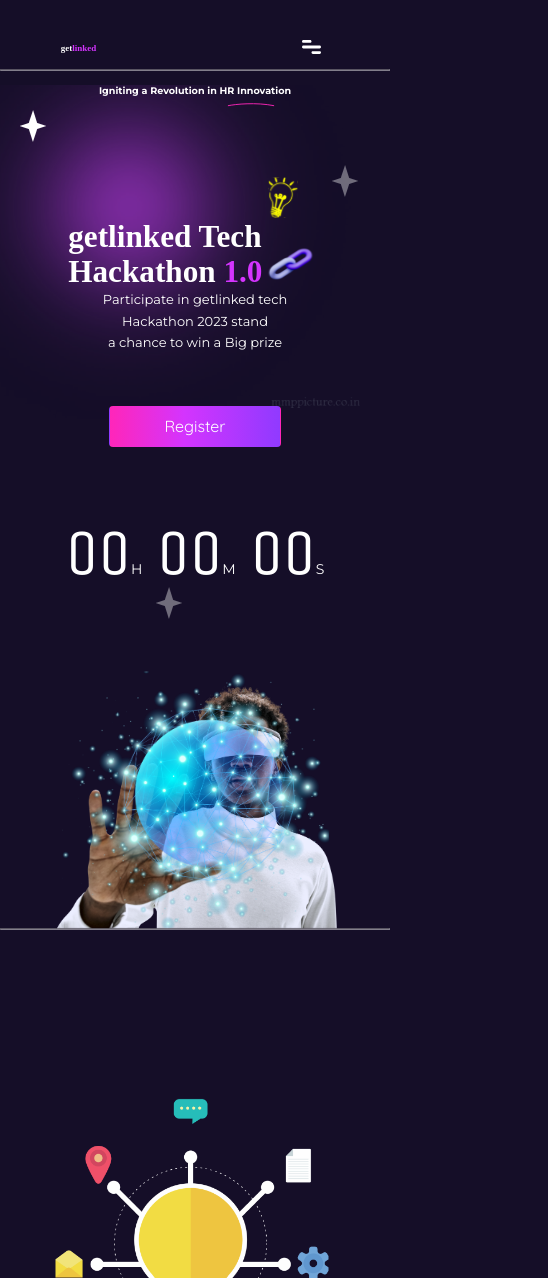
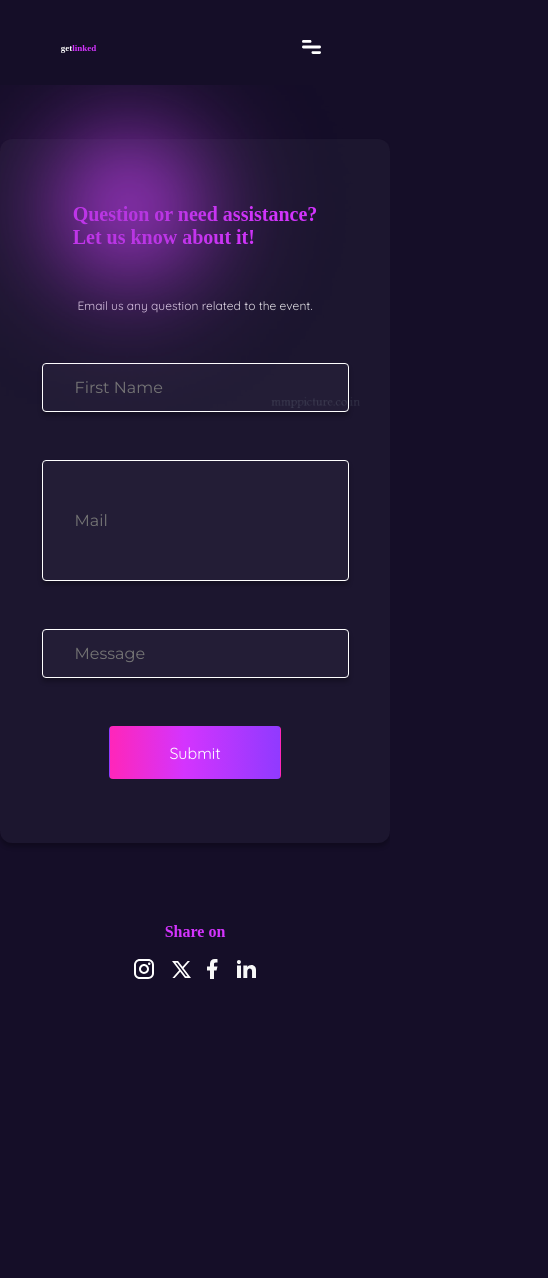
Before and after one commit to ELECTRON11111/getLinked, a React (Vite) app: page / in a window 390 px wide. Shown: the top 1278 px of the page, 548 px wide, since content can reach past the window. After the commit the page ends 997 px from the top, so only its background shows below. Built offline with nearby package versions, Linux system fonts and the light colour scheme; a web font is replaced by a local one.

Commit message:
Created, designed and ensured responsiveness of the Contact Page

```diff
--- a/index.html
+++ b/index.html
@@ -2,7 +2,7 @@
 <html lang="en">
   <head>
     <meta charset="UTF-8" />
-    <link rel="icon" type="image/svg+xml" href="/vite.svg" />
+    <link rel="icon" type="image/svg+xml" href="./src/assets/content/chain.svg" />
     <meta name="viewport" content="width=device-width, initial-scale=1.0" />
     <title>GetLinked</title>
     <!-- Google font links -->
--- /dev/null
+++ b/src/components/ContactPage/ContactPage.jsx
@@ -0,0 +1,65 @@
+import React from "react";
+import classes from "./ContactPage.module.css";
+
+import facebookIcon from "../../assets/content/facebook.svg";
+import xIcon from "../../assets/content/x.svg";
+import instagramIcon from "../../assets/content/instagram.svg";
+import linkedinIcon from "../../assets/content/linkedin.svg";
+
+import { LazyLoadImage } from "react-lazy-load-image-component";
+
+const ContactPage = () => {
+    return (
+        <div className={classes.ContactPage}>
+            <div className={classes.LeftText}>
+                <h2>Get in touch</h2>
+                <p>Contact <br /> Information </p>
+                <p>27, Alara Street <br />
+                Yaba 11002 <br />
+                Lagos State.
+                </p>
+                <p>Call us: 09056817978</p>
+                <p>We are open from Monday - Friday <br />
+                8:00am - 05:00pm</p>
+
+                <div className={classes.Socials}>
+                    <h4>Share on</h4>
+                    <li className={classes.Icons}>
+                        <LazyLoadImage
+                            src={instagramIcon}
+                            className={classes.InstagramIcon}
+                        />
+                        <LazyLoadImage
+                            src={xIcon}
+                            className={classes.XIcon}
+                        />
+                        <LazyLoadImage
+                            src={facebookIcon}
+                            className={classes.FacebookIcon}
+                        />
+                        <LazyLoadImage
+                            src={linkedinIcon}
+                            className={classes.linkedinIcon}
+                        />
+                    </li>
+                </div>
+            </div>
+            <form action="" method="post">
+                <div className={classes.HeadersUnique}>
+                    <h3>Question or need assistance?</h3>
+                    <h3>Let us know about it!</h3>
+                </div>
+
+                <p>Email us any question related to the event.</p>
+
+                <input type="text" placeholder="First Name"/>
+                <input type="email" placeholder="Mail"/>
+                <input type="text" placeholder="Message" className={classes.MessageBox}/>
+
+                <button type="submit">Submit</button>
+            </form>
+        </div>
+    )
+}
+
+export default ContactPage;
--- /dev/null
+++ b/src/components/ContactPage/Contactpage.module.css
@@ -0,0 +1,139 @@
+.ContactPage {
+    margin: 5rem 0rem;
+    display: flex;
+    justify-content: space-around;
+    /* gap: 6rem; */
+    z-index: 200;
+}
+
+h4, h3, h2, span {
+    color: #D434FE;
+    font-family: "Clash Display";
+    font-style: normal;
+    font-weight: 600;
+    line-height: normal;
+    background: none;
+}
+
+h3 {
+    font-size: 20px;
+}
+
+.HeadersUnique {
+    background: none;
+}
+
+.ContactPage form {
+    padding: 4rem;
+    display: flex;
+    flex-direction: column;
+    justify-content: space-between;
+    gap: 3rem;
+    border-radius: 12px;
+    background: rgba(255, 255, 255, 0.03);
+    box-shadow: 0px 4px 4px 0px rgba(0, 0, 0, 0.25);
+}
+
+.ContactPage form input{
+    /* width: 437px; */
+    width: 40vw;
+    height: 47px;
+    flex-shrink: 0;
+    border-radius: 4px;
+    border: 1px solid #FFF;
+    background: rgba(255, 255, 255, 0.03);
+    box-shadow: 0px 4px 4px 0px rgba(0, 0, 0, 0.25);
+    color: #FFF;
+    font-family: "Montserrat";
+    font-size: 1rem;
+    font-style: normal;
+    font-weight: 400;
+    line-height: normal;
+    padding-left: 2rem;
+}
+
+.ContactPage form>input:nth-child(4), .MessageBox {
+    height: 119px;
+}
+
+.Socials, .Icons {
+    background: none;
+}
+
+form button {
+    width: 172px;
+    height: 53px;
+    flex-shrink: 0;
+    justify-self: center;
+    align-self: center;
+    border-radius: 4px;
+    background: linear-gradient(270deg, #903AFF 0%, #D434FE 56.42%, #FF26B9 99.99%, #FE34B9 100%);
+}
+
+form p {
+    display: none;
+}
+
+.LeftText {
+    display: flex;
+    flex-direction: column;
+    text-align: start;
+    /* justify-content: space-evenly; */
+    gap: 1rem;
+    position: relative;
+    top: 5rem;
+    background: none;
+}
+
+li {
+    list-style: none;
+}
+
+.Icons {
+    margin: 1rem 0rem;
+    display: flex;
+    justify-content: start;
+    align-items: center;
+    gap: 1rem;
+}
+
+@media(max-width: 1200px) {
+    p {
+        text-align: start !important;
+    }
+}
+
+@media(max-width: 900px) {
+    .ContactPage {
+        flex-direction: column-reverse;
+    }
+
+    form p {
+        display: block;
+        font-size: 12px;
+    }
+
+    .LeftText > h2, .LeftText p {
+        display: none;
+    }
+
+    .ContactPage form {
+        justify-content: center;
+        align-items: center;
+    }
+
+    .ContactPage form input {
+        width: 70vw;
+    }
+
+    .Socials {
+        display: flex;
+        flex-direction: column;
+        justify-content: center;
+        align-items: center;
+    }
+}
+
+@media (max-width: 500px) {
+
+}
--- a/src/containers/Content/Content.jsx
+++ b/src/containers/Content/Content.jsx
@@ -1,11 +1,13 @@
 import React from "react";
 import HomeContent from "../../components/HomeContent/HomeContent";
+import ContactPage from "../../components/ContactPage/ContactPage";
 
 // This would have dynamics to hold HomeContent and the sign up page.
 const Content = () => {
     return (
         <>
-            <HomeContent />
+            {/* <HomeContent /> */}
+            <ContactPage />
         </>
     )
 }
```
